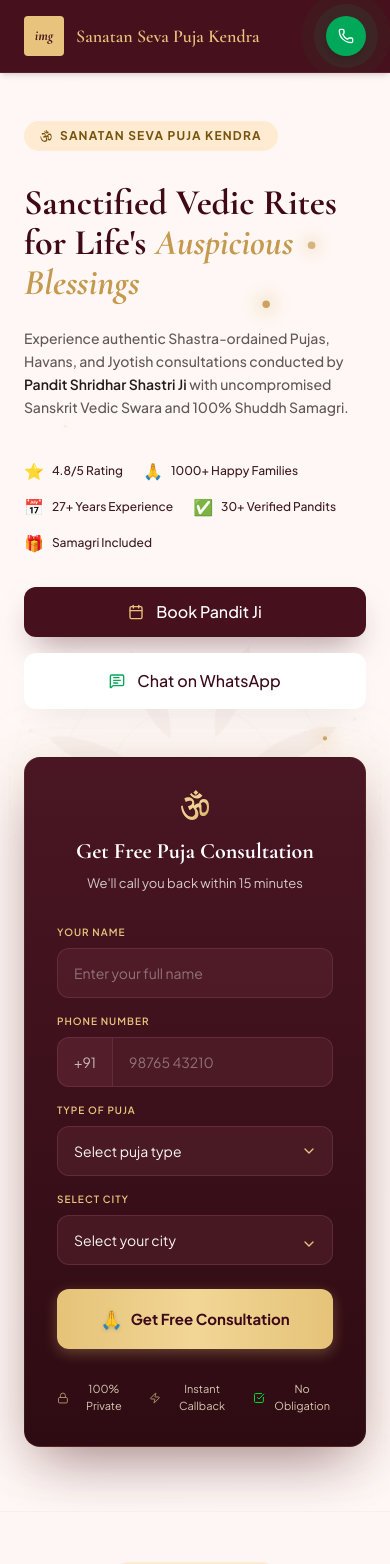
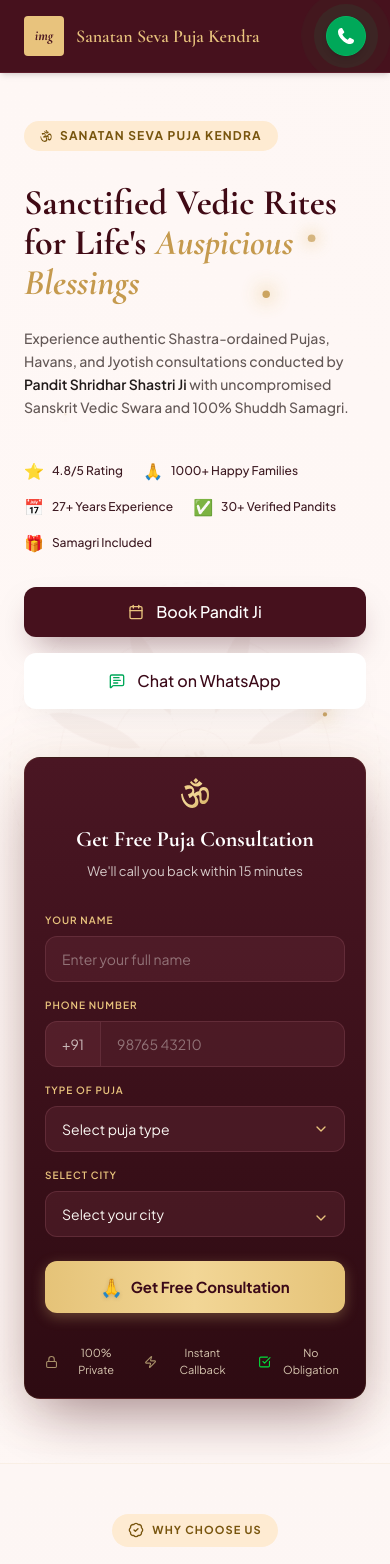
Before and after one commit to growdemy/Sanatan-Seva-Puja-Kendra, a React (Vite) app: page / in a window 390 px wide. Shown: the top 1564 px of the page. Built offline with nearby package versions, Linux system fonts and the light colour scheme.

Commit message:
refactor: improve component styling and icons
Adjust padding and borders for better visual alignment in the Hero component and replace the phone icon with a custom SVG for the Navbar.

```diff
--- a/src/components/Hero.tsx
+++ b/src/components/Hero.tsx
@@ -157,7 +157,7 @@ export default function Hero() {
           transition={{ duration: 0.8, delay: 0.2, ease: [0.16, 1, 0.3, 1] }}
           className="relative w-full max-w-md mx-auto lg:ml-auto lg:mr-8"
         >
-          <div className="bg-gradient-to-b from-[#4A1623] to-[#2E0B12] text-white rounded-[16px] p-8 md:p-10 shadow-[0_24px_60px_-15px_rgba(64,10,21,0.5)] relative z-10 border border-brand-gold-base/10">
+          <div className="bg-gradient-to-b from-[#4A1623] to-[#2E0B12] text-white rounded-[16px] p-[20px] md:p-[40px] shadow-[0_24px_60px_-15px_rgba(64,10,21,0.5)] relative z-10 border border-brand-gold-base/10">
             <div className="text-center mb-8">
               <span className="inline-block mb-3">
                 <svg className="w-[28px] h-[30px] md:w-[40px] md:h-[42px]" viewBox="0 0 115.35 122.88" fill="none" xmlns="http://www.w3.org/2000/svg">
@@ -178,19 +178,19 @@ export default function Hero() {
             <form className="space-y-4">
               <div>
                 <label className="block text-[10px] font-semibold uppercase tracking-widest text-[#E8C37D] mb-2">Your Name</label>
-                <input type="text" placeholder="Enter your full name" className="w-full bg-[#632935]/40 border border-[#7A3E4C]/50 rounded-xl px-4 py-3.5 text-sm text-surface-canvas placeholder:text-surface-canvas/40 focus:outline-none focus:border-brand-gold-base transition-colors" />
+                <input type="text" placeholder="Enter your full name" className="w-full bg-[#632935]/40 border border-[#7A3E4C]/50 rounded-xl px-4 py-[12px] text-sm text-surface-canvas placeholder:text-surface-canvas/40 focus:outline-none focus:border-brand-gold-base transition-colors" />
               </div>
               <div>
                 <label className="block text-[10px] font-semibold uppercase tracking-widest text-[#E8C37D] mb-2">Phone Number</label>
                 <div className="flex">
-                  <span className="bg-[#632935]/60 border border-r-0 border-[#7A3E4C]/50 rounded-l-xl px-4 py-3.5 text-sm text-surface-canvas/70 font-sans">+91</span>
-                  <input type="tel" placeholder="98765 43210" className="w-full bg-[#632935]/40 border border-[#7A3E4C]/50 rounded-r-xl px-4 py-3.5 text-sm text-surface-canvas placeholder:text-surface-canvas/40 focus:outline-none focus:border-brand-gold-base transition-colors" />
+                  <span className="bg-[#632935]/60 border border-r-0 border-[#7A3E4C]/50 rounded-l-xl px-4 py-[12px] text-sm text-surface-canvas/70 font-sans">+91</span>
+                  <input type="tel" placeholder="98765 43210" className="w-full bg-[#632935]/40 border border-[#7A3E4C]/50 rounded-r-xl px-4 py-[12px] text-sm text-surface-canvas placeholder:text-surface-canvas/40 focus:outline-none focus:border-brand-gold-base transition-colors" />
                 </div>
               </div>
               <div>
                 <label className="block text-[10px] font-semibold uppercase tracking-widest text-[#E8C37D] mb-2">Type of Puja</label>
                 <div className="relative">
-                  <select defaultValue="" className="w-full bg-[#632935]/40 border border-[#7A3E4C]/50 rounded-xl px-4 py-3.5 pr-10 text-sm text-surface-canvas appearance-none focus:outline-none focus:border-brand-gold-base transition-colors">
+                  <select defaultValue="" className="w-full bg-[#632935]/40 border border-[#7A3E4C]/50 rounded-xl px-4 py-[12px] pr-10 text-sm text-surface-canvas appearance-none focus:outline-none focus:border-brand-gold-base transition-colors">
                     <option value="" disabled className="bg-[#46111D] text-white">Select puja type</option>
                     <option value="griha-pravesh" className="bg-[#46111D] text-white">Griha Pravesh</option>
                     <option value="rudrabhishek" className="bg-[#46111D] text-white">Maha Rudrabhishek</option>
@@ -203,7 +203,7 @@ export default function Hero() {
               <div>
                 <label className="block text-[10px] font-semibold uppercase tracking-widest text-[#E8C37D] mb-2">Select City</label>
                 <div className="relative">
-                  <select defaultValue="" className="w-full bg-[#632935]/40 border border-[#7A3E4C]/50 rounded-xl px-4 py-3.5 pr-10 text-sm text-surface-canvas appearance-none focus:outline-none focus:border-brand-gold-base transition-colors mb-2">
+                  <select defaultValue="" className="w-full bg-[#632935]/40 border border-[#7A3E4C]/50 rounded-xl px-4 py-[12px] pr-10 text-sm text-surface-canvas appearance-none focus:outline-none focus:border-brand-gold-base transition-colors mb-2">
                     <option value="" disabled className="bg-[#46111D] text-white">Select your city</option>
                     <option value="hyderabad" className="bg-[#46111D] text-white">Hyderabad</option>
                     <option value="bengaluru" className="bg-[#46111D] text-white">Bengaluru</option>
@@ -214,7 +214,7 @@ export default function Hero() {
                 </div>
               </div>
 
-              <button type="button" className="w-full bg-gradient-to-r from-[#E5C378] via-[#F2D696] to-[#E5C378] hover:from-[#D1AC5D] hover:via-[#E8C37D] hover:to-[#D1AC5D] text-[#3B0918] font-bold py-4 rounded-xl flex items-center justify-center gap-2 transition-all duration-300 mt-4 text-[15px] shadow-[0_4px_14px_rgba(229,195,120,0.3)] hover:shadow-[0_6px_20px_rgba(229,195,120,0.4)]">
+              <button type="button" className="w-full bg-gradient-to-r from-[#E5C378] via-[#F2D696] to-[#E5C378] hover:from-[#D1AC5D] hover:via-[#E8C37D] hover:to-[#D1AC5D] text-[#3B0918] font-bold py-[12px] rounded-xl flex items-center justify-center gap-2 transition-all duration-300 mt-4 text-[15px] shadow-[0_4px_14px_rgba(229,195,120,0.3)] hover:shadow-[0_6px_20px_rgba(229,195,120,0.4)]">
                 <span className="text-lg drop-shadow-sm">🙏</span> Get Free Consultation
               </button>
             </form>
--- a/src/components/Navbar.tsx
+++ b/src/components/Navbar.tsx
@@ -38,20 +38,24 @@ export default function Navbar() {
           <span className="absolute w-16 h-16 rounded-full bg-[#00A859]/20 animate-pulse" style={{ animationDuration: '1.5s' }}></span>
           <a
             href="tel:+918309054729"
-            className="relative z-10 flex items-center justify-center bg-[#00A859] text-white w-10 h-10 rounded-full shadow-md"
+            className="relative z-10 flex items-center justify-center bg-[#00A859] border border-[#02b862] text-white w-10 h-10 rounded-full shadow-md"
             title="Call +91 83090 54729"
           >
-            <Phone className="w-4 h-4 text-white" />
+            <svg className="w-4 h-4 fill-white" viewBox="0 0 122.88 122.27" xmlns="http://www.w3.org/2000/svg">
+              <path d="M33.84,50.25c4.13,7.45,8.89,14.6,15.07,21.12c6.2,6.56,13.91,12.53,23.89,17.63c0.74,0.36,1.44,0.36,2.07,0.11 c0.95-0.36,1.92-1.15,2.87-2.1c0.74-0.74,1.66-1.92,2.62-3.21c3.84-5.05,8.59-11.32,15.3-8.18c0.15,0.07,0.26,0.15,0.41,0.21 l22.38,12.87c0.07,0.04,0.15,0.11,0.21,0.15c2.95,2.03,4.17,5.16,4.2,8.71c0,3.61-1.33,7.67-3.28,11.1 c-2.58,4.53-6.38,7.53-10.76,9.51c-4.17,1.92-8.81,2.95-13.27,3.61c-7,1.03-13.56,0.37-20.27-1.69 c-6.56-2.03-13.17-5.38-20.39-9.84l-0.53-0.34c-3.31-2.07-6.89-4.28-10.4-6.89C31.12,93.32,18.03,79.31,9.5,63.89 C2.35,50.95-1.55,36.98,0.58,23.67c1.18-7.3,4.31-13.94,9.77-18.32c4.76-3.84,11.17-5.94,19.47-5.2c0.95,0.07,1.8,0.62,2.25,1.44 l14.35,24.26c2.1,2.72,2.36,5.42,1.21,8.12c-0.95,2.21-2.87,4.25-5.49,6.15c-0.77,0.66-1.69,1.33-2.66,2.03 c-3.21,2.33-6.86,5.02-5.61,8.18L33.84,50.25L33.84,50.25L33.84,50.25z"/>
+            </svg>
           </a>
         </div>
 
         {/* Desktop Call Button */}
         <a
           href="tel:+918309054729"
-          className="hidden md:flex items-center justify-center bg-[#00A859] hover:bg-[#00914c] text-white px-4 py-2.5 rounded-lg gap-2 transition-all shadow-md group"
+          className="hidden md:flex items-center justify-center bg-[#00A859] hover:bg-[#00914c] border border-[#02b862] text-white px-4 py-2.5 rounded-lg gap-2 transition-all shadow-md group"
           title="Call +91 83090 54729"
         >
-          <Phone className="w-4 h-4 text-white" />
+          <svg className="w-4 h-4 fill-white" viewBox="0 0 122.88 122.27" xmlns="http://www.w3.org/2000/svg">
+            <path d="M33.84,50.25c4.13,7.45,8.89,14.6,15.07,21.12c6.2,6.56,13.91,12.53,23.89,17.63c0.74,0.36,1.44,0.36,2.07,0.11 c0.95-0.36,1.92-1.15,2.87-2.1c0.74-0.74,1.66-1.92,2.62-3.21c3.84-5.05,8.59-11.32,15.3-8.18c0.15,0.07,0.26,0.15,0.41,0.21 l22.38,12.87c0.07,0.04,0.15,0.11,0.21,0.15c2.95,2.03,4.17,5.16,4.2,8.71c0,3.61-1.33,7.67-3.28,11.1 c-2.58,4.53-6.38,7.53-10.76,9.51c-4.17,1.92-8.81,2.95-13.27,3.61c-7,1.03-13.56,0.37-20.27-1.69 c-6.56-2.03-13.17-5.38-20.39-9.84l-0.53-0.34c-3.31-2.07-6.89-4.28-10.4-6.89C31.12,93.32,18.03,79.31,9.5,63.89 C2.35,50.95-1.55,36.98,0.58,23.67c1.18-7.3,4.31-13.94,9.77-18.32c4.76-3.84,11.17-5.94,19.47-5.2c0.95,0.07,1.8,0.62,2.25,1.44 l14.35,24.26c2.1,2.72,2.36,5.42,1.21,8.12c-0.95,2.21-2.87,4.25-5.49,6.15c-0.77,0.66-1.69,1.33-2.66,2.03 c-3.21,2.33-6.86,5.02-5.61,8.18L33.84,50.25L33.84,50.25L33.84,50.25z"/>
+          </svg>
           <span className="text-sm font-semibold tracking-wide">+91 83090 54729</span>
         </a>
       </div>
```
